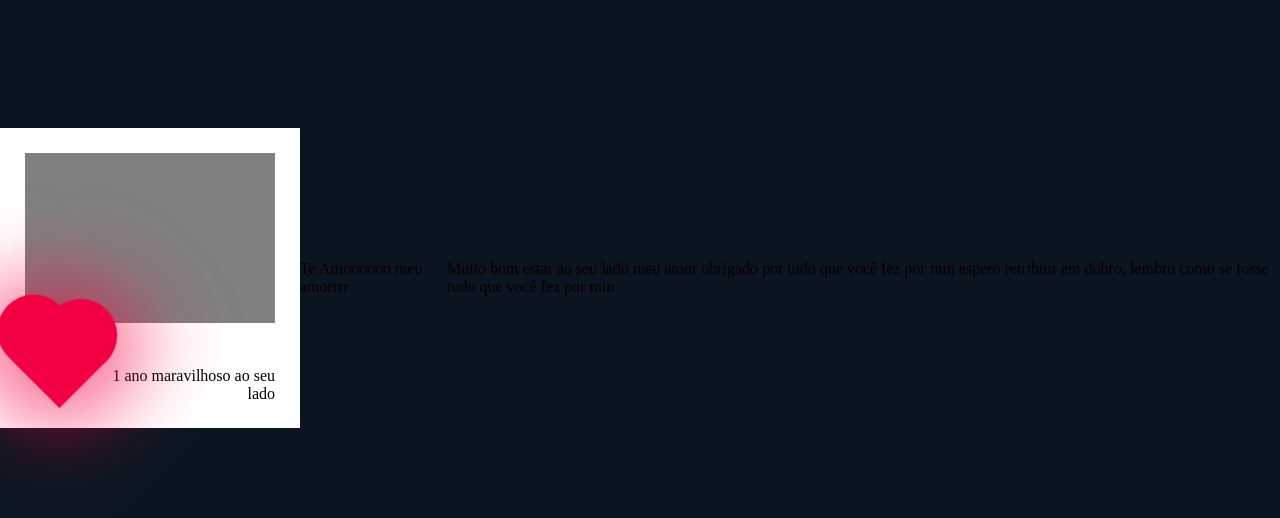
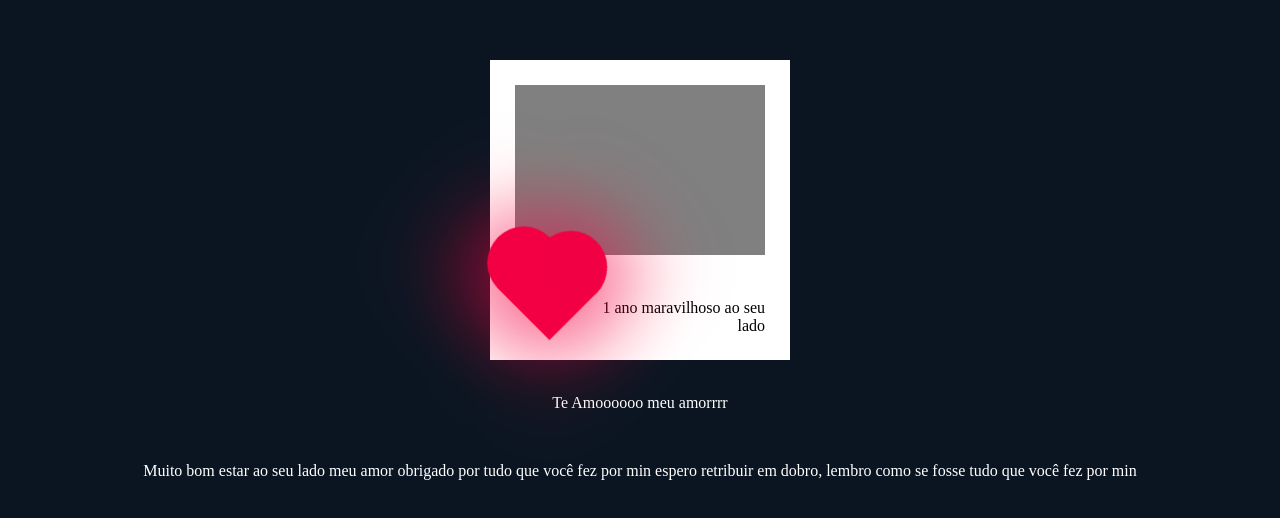
Before and after one commit to NvCh0n0/A, a plain HTML site: page index.html in a window 1280 px wide. Shown: the part 122-640 px from the top of the page. Drawn offline with Linux system fonts and the light colour scheme.

Commit message:
Update style2.css

```diff
--- a/style2.css
+++ b/style2.css
@@ -6,6 +6,7 @@ body{
     align-items: center;
     justify-content: center;
     background: #0b1522;
+    flex-direction: column;
 }
 
 .heart{
@@ -89,3 +90,9 @@ a{
     align-content: flex-end;
 
 }
+
+p{
+    color: white;
+    text-align: center;
+    align-items: stretch;
+}
```
